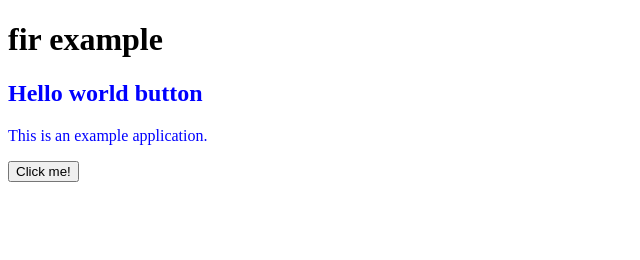
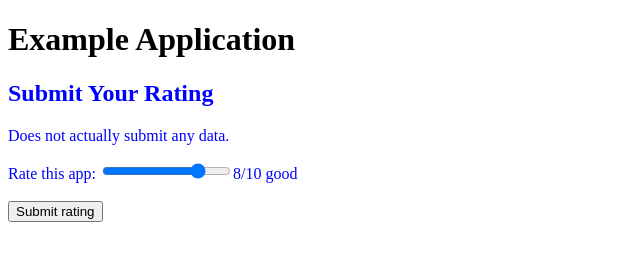
Before and after one commit to incompl/fir, a plain HTML site: page example.html in a window 1280 px wide. Shown: the whole page, without its empty margins (0-640 px from the left). Drawn offline with Linux system fonts and the light colour scheme.

Commit message:
data binding

```diff
--- /dev/null
+++ b/example-app.js
@@ -0,0 +1,9 @@
+/* global fir,HelloWorld,$ */
+
+(function() {
+
+  var helloWorld = fir.entity(HelloWorld, {rating:8});
+
+  helloWorld.render($('#content'));
+
+}());
--- /dev/null
+++ b/example-helloWorld.js
@@ -0,0 +1,51 @@
+/* global alert */
+
+var HelloWorld = {
+
+  data: {
+    title: 'Submit Your Rating',
+    buttonMessage: 'Your rating: ',
+    rating: 5
+  },
+
+  methods: {
+    hello: function() {
+      alert(this.get('buttonMessage') + this.get('rating'));
+    }
+  },
+
+  events: {
+    change: function(changed) {
+      var ratingString;
+      if (changed.rating) {
+        ratingString = this.get('rating') + '/10 ';
+        if (changed.rating <= 3) {ratingString += 'poor';}
+        else if (changed.rating <= 6) {ratingString += 'ok';}
+        else if (changed.rating <= 9) {ratingString += 'good';}
+        else {ratingString += 'perfect';}
+        this.set('ratingString', ratingString);
+      }
+    }
+  },
+
+  dom: {
+    className: 'fancy',
+    domEvents: {
+      'click #click-me': 'hello'
+    }
+  },
+
+  ejs: {
+    template: '#template-hello'
+  },
+
+  dataBinding: {
+    inputToData: {
+      '#rating-slider': 'rating'
+    },
+    dataToElement: {
+      'ratingString': '#rating'
+    }
+  }
+
+};
--- a/example.html
+++ b/example.html
@@ -1,28 +1,38 @@
 <!doctype html>
 <html>
   <head>
-    <title>fir example</title>
+    <title>Example Application</title>
 
     <link rel='stylesheet' href='example.css'>
 
     <script src='src/lib/underscore-min.js'></script>
     <script src='src/lib/jquery-2.0.3.min.js'></script>
     <script src='src/fir.js'></script>
-    <script src='src/components/DOM.js'></script>
-    <script src='src/components/EJS.js'></script>
+    <script src='src/components/dom.js'></script>
+    <script src='src/components/ejs.js'></script>
+    <script src='src/components/dataBinding.js'></script>
+    <script src='example-helloWorld.js'></script>
 
     <script id='template-hello' type='template/ejs'>
       <h2><%= title %></h2>
-      <p>This is an example application.</p>
-      <button id='click-me'>Click me!</button>
+      <p>Does not actually submit any data.</p>
+
+      <label for='rating-slider'>Rate this app:</label>
+
+      <input id='rating-slider' type='range' min='1' max='10'><span id='rating'></span>
+
+      <div>
+        <br>
+        <button id='click-me'>Submit rating</button>
+      </div>
     </script>
 
   </head>
 
   <body>
-    <h1>fir example</h1>
+    <h1>Example Application</h1>
     <div id='content'></div>
-    <script src='example.js'></script>
+    <script src='example-app.js'></script>
   </body>
 
 </html>
--- a/src/components/DOM.js
+++ b/src/components/DOM.js
@@ -1,21 +1,18 @@
 /* global fir,console,$ */
 
-fir.component['DOM'] = (function() {
+fir.component['dom'] = (function() {
 
   return {
 
-    init: function() {
+    init: function(config) {
       this.el = document.createElement('div');
       this.$el = $(this.el);
-    },
-
-    dom: function(config) {
       if (config.className) {
         this.el.classList.add(config.className);
       }
-      if (config.events) {
-        Object.keys(config.events).forEach(function(key) {
-          this.domBind(key, config.events[key]);
+      if (config.domEvents) {
+        Object.keys(config.domEvents).forEach(function(key) {
+          this.domBind(key, config.domEvents[key]);
         }.bind(this));
       }
       return this;
--- a/src/components/EJS.js
+++ b/src/components/EJS.js
@@ -1,10 +1,10 @@
 /* global fir,_ */
 
-fir.component['EJS'] = (function() {
+fir.component['ejs'] = (function() {
 
   return {
 
-    ejs: function(config) {
+    init: function(config) {
       var templateStr;
       var templateElem;
       if (config.template instanceof HTMLElement) {
@@ -22,8 +22,14 @@ fir.component['EJS'] = (function() {
       var html = this._ejsCompiled(this.getData());
       this.el.innerHTML = html;
       if (parent !== undefined) {
-        parent.appendChild(this.el);
+        if (parent instanceof jQuery) {
+          parent.append(this.el);
+        }
+        else {
+          parent.appendChild(this.el);
+        }
       }
+      this.trigger('render');
       return this.el;
     }
 
--- /dev/null
+++ b/src/components/dataBinding.js
@@ -0,0 +1,69 @@
+/* global fir,$ */
+
+fir.component['dataBinding'] = (function() {
+
+  return {
+
+    init: function(config) {
+      this._setupDataToElement(config.dataToElement);
+      this._setupInputToData(config.inputToData);
+    },
+
+    _setupDataToElement: function(config) {
+
+      // Cache jQuery objects from selectors
+      var cached = {};
+      Object.keys(config).forEach(function(key) {
+        cached[key] = $(config[key]);
+      });
+
+      // Update DOM elements when entity data changes
+      this.on('change', function(changed) {
+        Object.keys(config).forEach(function(datum) {
+          var $elem = cached[datum];
+          var newValue = changed[datum];
+          if ($elem) {
+            if ($elem.length < 1) {
+              $elem = $(config[datum]);
+              cached[datum] = $elem;
+            }
+            $elem.text(newValue);
+          }
+        }.bind(this));
+      }.bind(this));
+
+      // Update DOM events when entity renders
+      this.on('render', function() {
+        Object.keys(this.getData()).forEach(function(datum) {
+          var $elem = cached[datum];
+          var value = this.get(datum);
+          if ($elem) {
+            if ($elem.length < 1) {
+              $elem = $(config[datum]);
+              cached[datum] = $elem;
+            }
+            $elem.text(value);
+          }
+        }.bind(this));
+      }.bind(this));
+
+    },
+
+    _setupInputToData: function(config) {
+
+      this.on('render', function() {
+        Object.keys(config).forEach(function(key) {
+          var $elem = $(key);
+          var datum = config[key];
+          $elem.on('change', function() {
+            this.set(datum, $elem.val());
+          }.bind(this));
+          $elem.val(this.get(datum));
+        }.bind(this));
+      }.bind(this));
+
+    }
+
+  };
+
+})();
--- a/src/fir.js
+++ b/src/fir.js
@@ -1,4 +1,5 @@
-/* global window */
+/* jshint devel:true */
+/* global _ */
 
 window.fir = (function() {
 
@@ -11,23 +12,27 @@ window.fir = (function() {
     _setup: function() {
       this._components = [];
       this._data = {};
+      this._subscribers = {};
     },
 
-    addComponent: function(component) {
-      this._components.push(component);
-      fir.extend(this, component);
-    },
-
-    data: function(data) {
-      this._data = data;
-      return this;
-    },
-
-    methods: function(methods) {
+    _methods: function(methods) {
       Object.keys(methods).forEach(function(key) {
         this[key] = methods[key];
       }.bind(this));
-      return this;
+    },
+
+    _addEvents: function(events) {
+       Object.keys(events).forEach(function(key) {
+        this.on(key, events[key]);
+      }.bind(this));
+    },
+
+    addComponent: function(component, config) {
+      this._components.push(component);
+      fir.extend(this, component, true);
+      if (component.init) {
+        this.init(config);
+      }
     },
 
     getData: function() {
@@ -36,21 +41,53 @@ window.fir = (function() {
 
     set: function(name, value) {
       this._data[name] = value;
+      var eventArg = {};
+      eventArg[name] = value;
+      this.trigger('change', eventArg);
     },
 
     get: function(name) {
       return this._data[name];
+    },
+
+    setAll: function(obj) {
+      Object.keys(obj).forEach(function(key) {
+        this.set(key, obj[key]);
+      }.bind(this));
+    },
+
+    on: function(type, fun) {
+      if (this._subscribers[type] === undefined) {
+        this._subscribers[type] = [];
+      }
+      this._subscribers[type].push(fun);
+    },
+
+    off: function(type, fun) {
+      this._subscribers[type] =
+        _(this._subscribers[type]).without(fun);
+    },
+
+    trigger: function(type, arg) {
+      if (this._subscribers[type] !== undefined) {
+        this._subscribers[type].forEach(function(fun) {
+          fun.call(this, arg);
+        }.bind(this));
+      }
     }
 
   };
 
-  fir.extend = function(target, o) {
+  fir.extend = function(target, o, overwrite) {
     if (target === undefined) {
       target = {};
     }
+    if (overwrite === undefined) {
+      overwrite = false;
+    }
     if (o !== undefined) {
       for (var key in o) {
-        if (o.hasOwnProperty(key)) { // && target[key] === undefined) {
+        if (o.hasOwnProperty(key) && (overwrite || target[key] === undefined)) {
           target[key] = o[key];
         }
       }
@@ -72,16 +109,32 @@ window.fir = (function() {
     return result;
   };
 
-  fir.entity = function(components) {
+  fir.entity = function(configs, data) {
+    if (data === undefined) {
+      data = {};
+    }
     var newEntity = fir.inherit(Entity);
     newEntity._setup();
-    components.forEach(function(componentStr) {
-      var component = this.component[componentStr];
-      newEntity.addComponent(component);
-      if (component.init) {
-        newEntity.init();
+    Object.keys(configs).forEach(function(key) {
+      var component = this.component[key];
+      var config = configs[key];
+      if (key === 'data') {
+        fir.extend(data, config);
+      }
+      else if (key === 'methods') {
+        newEntity._methods(config);
+      }
+      else if (key === 'events') {
+        newEntity._addEvents(config);
+      }
+      else if (component !== undefined) {
+        newEntity.addComponent(component, config);
+      }
+      else {
+        console.error('Unknown component: ' + key);
       }
     }.bind(this));
+    newEntity.setAll(data);
     return newEntity;
   };
 
```
Also changed, not shown: 1 other file.
